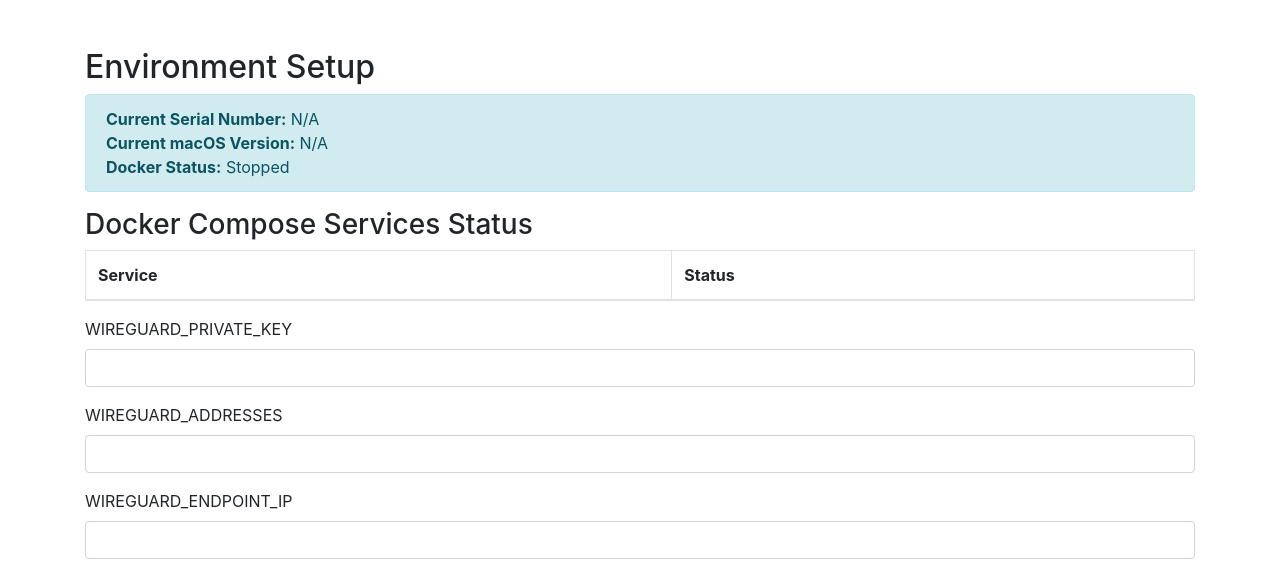
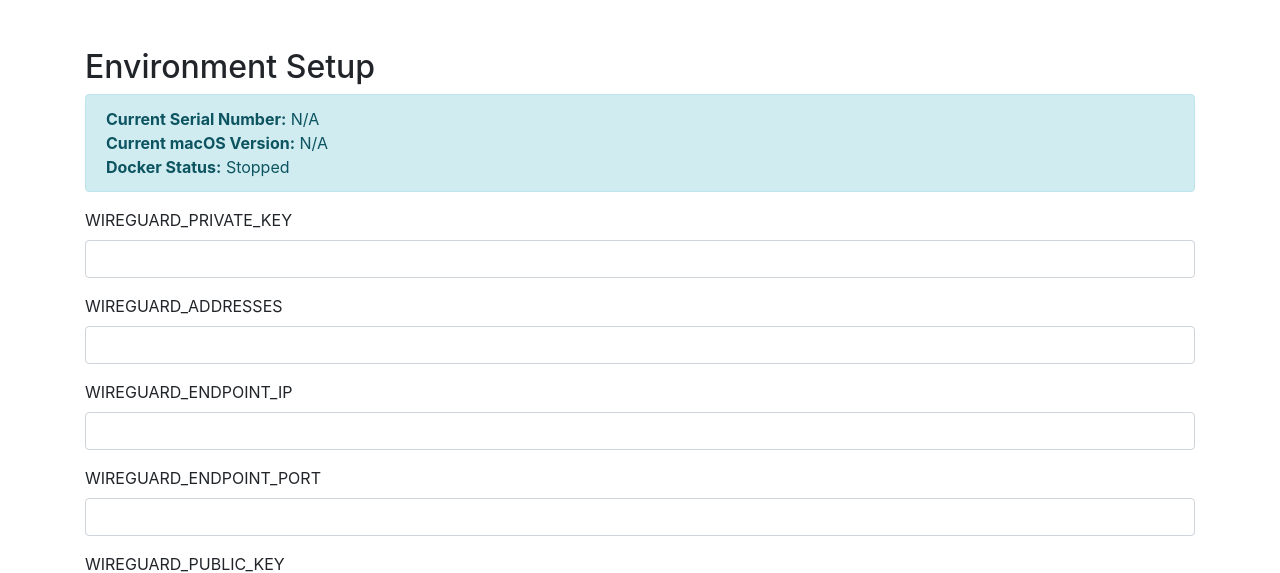
Before and after one commit to artem-tverdokhlebov/TestDocker, a PHP site: page / in a window 1280 px wide. Shown: the top 573 px of the page. Run offline with PHP 8.4, Linux system fonts and the light colour scheme; lists and menus that the app fills with data are empty.

Commit message:
Update index.php

```diff
--- a/control/index.php
+++ b/control/index.php
@@ -49,24 +49,6 @@ $isRunning = count($dockerStatus) > 1; // More than 1 line indicates running
         <strong>Current macOS Version:</strong> <?php echo htmlspecialchars($currentMacOSVersion); ?><br>
         <strong>Docker Status:</strong> <?php echo $isRunning ? 'Running' : 'Stopped'; ?>
     </div>
-
-    <h3>Docker Compose Services Status</h3>
-    <table class="table table-bordered">
-        <thead>
-            <tr>
-                <th>Service</th>
-                <th>Status</th>
-            </tr>
-        </thead>
-        <tbody>
-            <?php foreach ($dockerStatus as $serviceStatus): ?>
-                <tr>
-                    <td><?php echo htmlspecialchars($serviceStatus); ?></td>
-                    <td><?php echo htmlspecialchars($serviceStatus); ?></td>
-                </tr>
-            <?php endforeach; ?>
-        </tbody>
-    </table>
 
     <form action="process.php" method="post">
         <div class="form-group">
```
